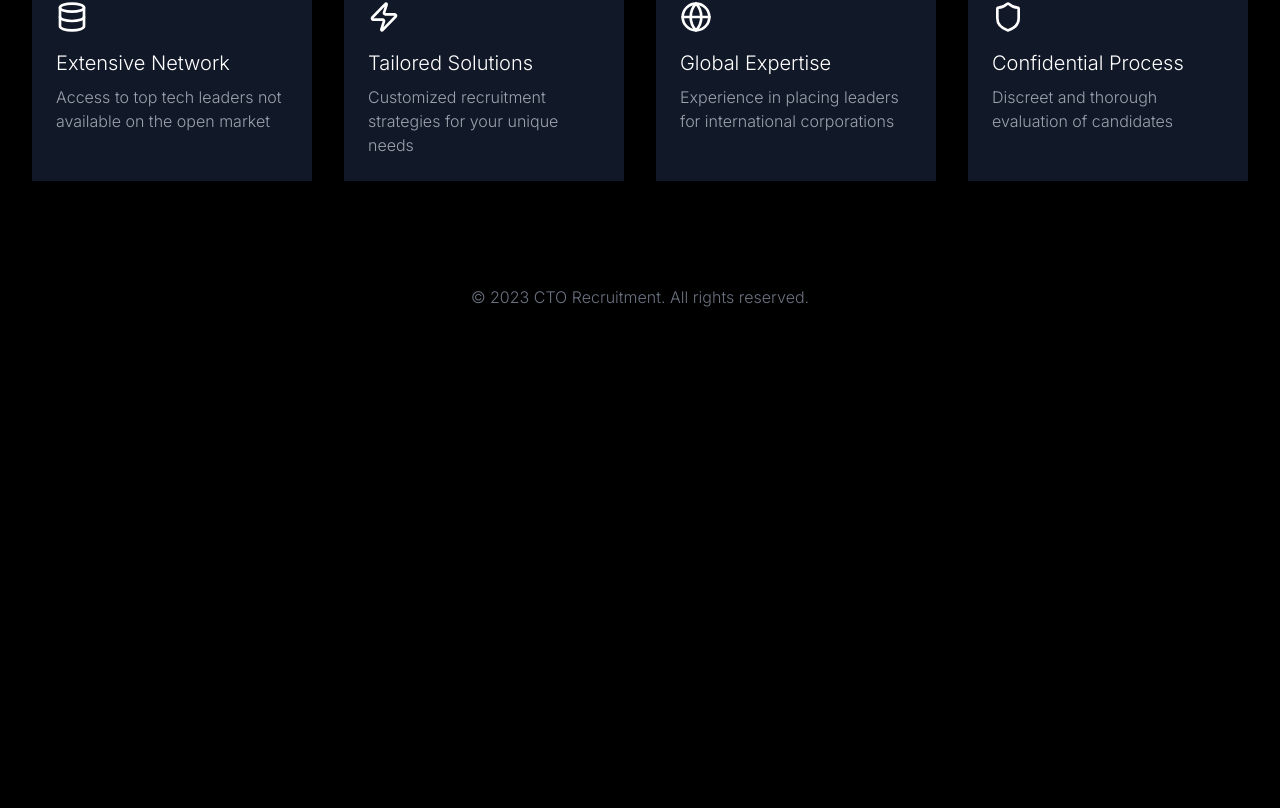
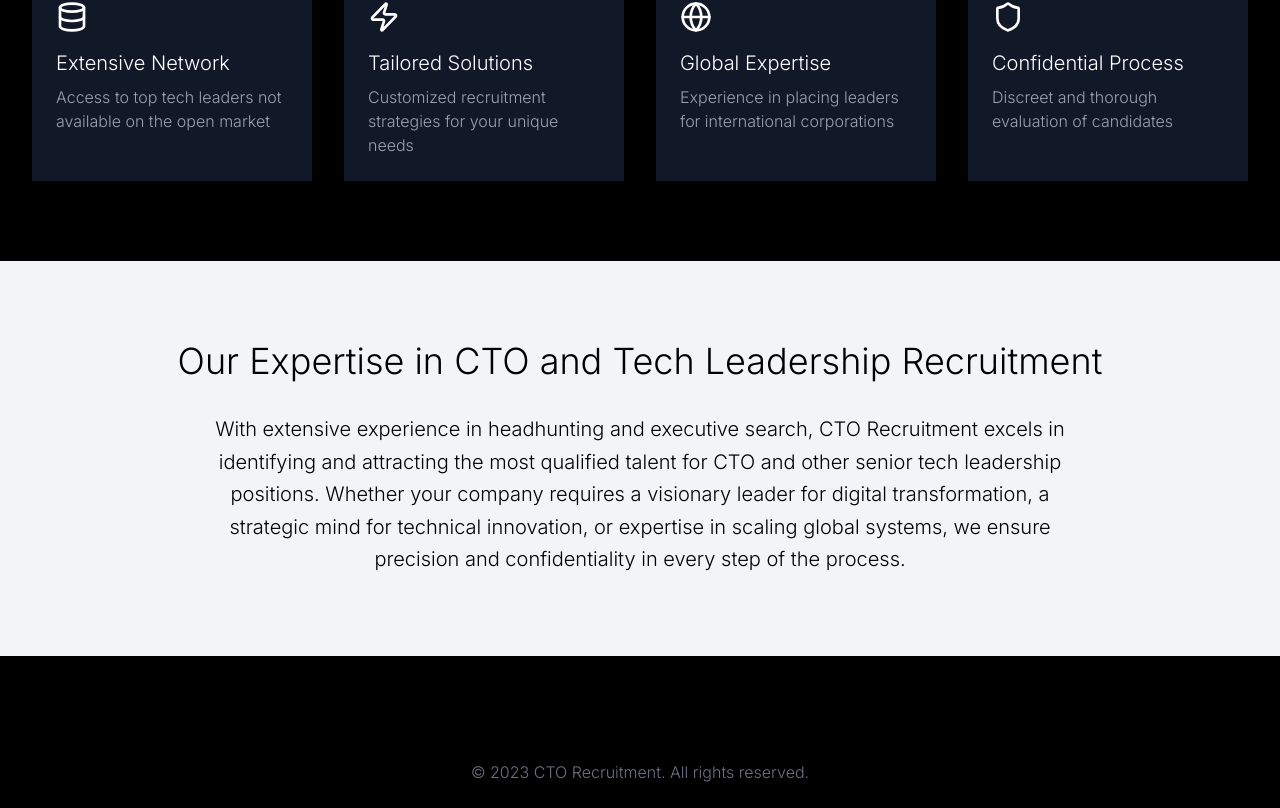
Before and after one commit to kapablaai/cto_recruitment, a React (Vite) app: page / in a window 1280 px wide. Shown: the part 983-1791 px from the top of the page. Before the commit the page ends 1316 px from the top, so only its background shows below. Built offline with nearby package versions, Linux system fonts and the light colour scheme.

Commit message:
Add expertise section to page
Implemented a new section at the bottom of the page with a lighter background, including the specified text about expertise in CTO and tech leadership recruitment.
[skip gpt_engineer]

```diff
--- a/src/pages/Index.jsx
+++ b/src/pages/Index.jsx
@@ -61,6 +61,15 @@ const Index = () => {
             description="Discreet and thorough evaluation of candidates"
           />
         </div>
+
+        <div className="bg-gray-100 text-black py-20 mt-20">
+          <div className="container mx-auto">
+            <h2 className="text-4xl font-light mb-8 text-center">Our Expertise in CTO and Tech Leadership Recruitment</h2>
+            <p className="text-xl font-light leading-relaxed max-w-4xl mx-auto text-center">
+              With extensive experience in headhunting and executive search, CTO Recruitment excels in identifying and attracting the most qualified talent for CTO and other senior tech leadership positions. Whether your company requires a visionary leader for digital transformation, a strategic mind for technical innovation, or expertise in scaling global systems, we ensure precision and confidentiality in every step of the process.
+            </p>
+          </div>
+        </div>
       </main>
 
       <footer className="container mx-auto mt-20 py-6 text-center text-gray-500 font-light">
```
